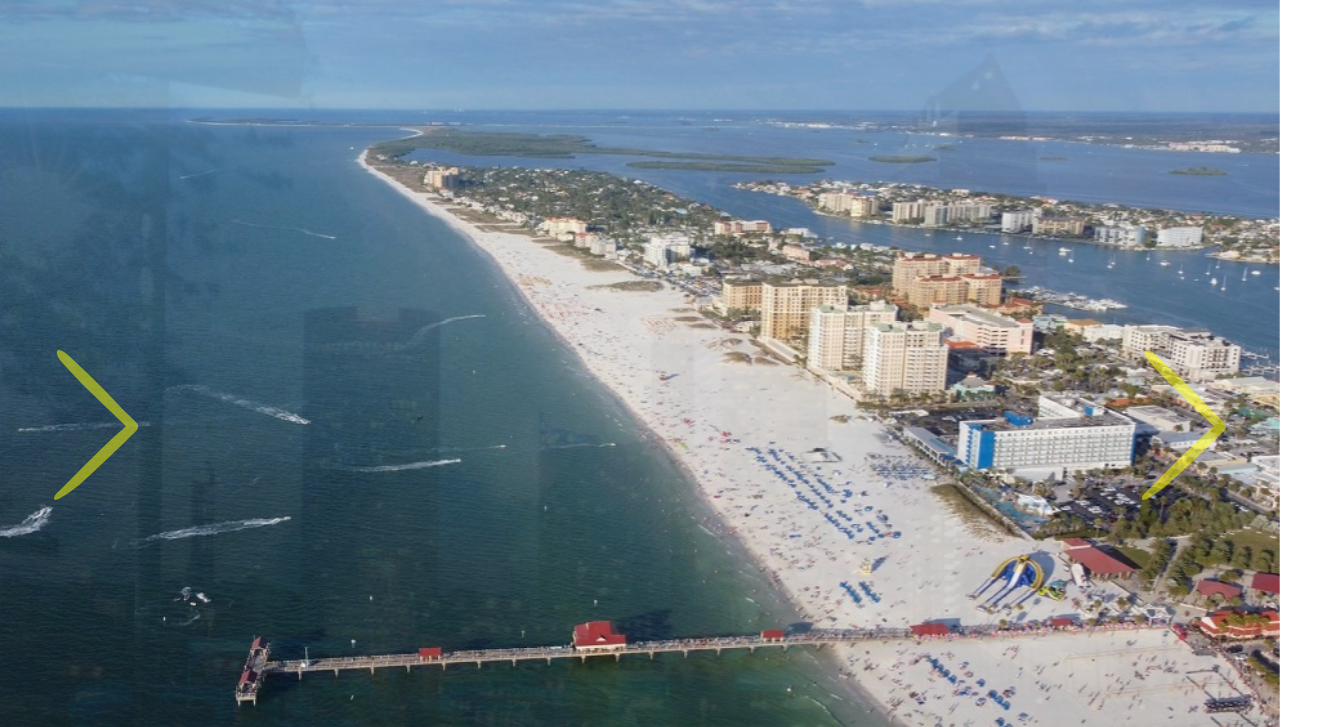
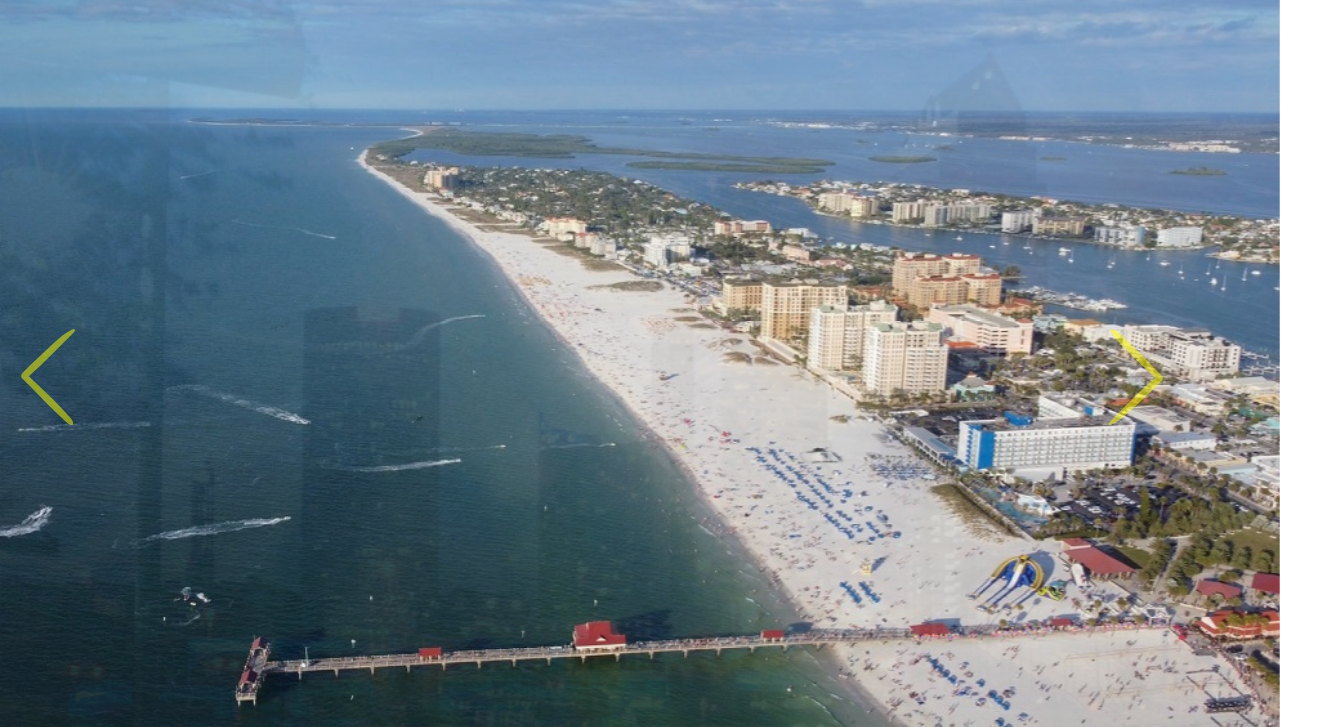
Before and after one commit to daveyedgar/daveyedgar-Traveler_Info_Example, a plain HTML site: page index.html in a window 1280 px wide. Shown: the part 73-800 px from the top of the page, 1334 px wide, since content can reach past the window. Drawn offline with nearby package versions, Linux system fonts and the light colour scheme.

Commit message:
progress

```diff
--- a/index.html
+++ b/index.html
@@ -146,12 +146,26 @@ BANNER CAROUSEL
   </div>
   <a href="#carouselCaptions" role="button" data-bs-slide="prev" class="carousel-control-prev">
     <!-- <span class="carousel-control-prev-icon" aria-hidden="true"></span> -->
-    <span><svg><use href="#carousel-control-left"></use></svg></span>
+    <div class="svg-container">
+      <span><svg id="carousel-control-left" class="slide-control-left" version="1.1" viewBox="0 0 483.001 483.001" preserveAspectRatio="xMinYMin meet">
+        <path d="M122.394,479.146c29.3-14.7,59.1-38.2,87.1-64.4c54.3-51,109.2-101.2,161.7-154.5l0.2-0.2c7.3-7.4,7.2-19.3-0.2-26.6
+              c-12.8-12.6-25.8-25.2-39-37.5c-7.9-8.4-15.7-16.8-23.6-25.1c-50.4-52.7-101.6-104.6-155.8-153c-15.4-13.8-30.8-22.6-36.1-15.1
+              c-4.9,6.8,1.2,21.5,15.5,37.2c25.7,28.1,51.4,56.6,78.6,83.4c41.9,41.4,84.9,81.7,127.4,122.4c-79.4,67-150,145.5-225.4,217.8
+              c-3.6,3.4-6.6,11.4-6.6,14.9C106.194,485.146,113.594,483.646,122.394,479.146z"/>
+      </svg></span>
+    </div>
     <!-- <span class="visually-hidden">Previous</span> -->
   </a>
   <a href="#carouselCaptions" role="button" data-bs-slide="prev" class="carousel-control-next">
     <!-- <span class="carousel-control-next-icon" aria-hidden="true"></span> -->
-    <span><svg><use href="#carousel-control-right"></use></svg></span>
+    <div class="svg-container">
+      <span><svg id="carousel-control-right" class="slide-control-right" version="1.1" viewBox="0 0 483.001 483.001" preserveAspectRatio="xMinYMin meet">
+        <path d="M122.394,479.146c29.3-14.7,59.1-38.2,87.1-64.4c54.3-51,109.2-101.2,161.7-154.5l0.2-0.2c7.3-7.4,7.2-19.3-0.2-26.6
+              c-12.8-12.6-25.8-25.2-39-37.5c-7.9-8.4-15.7-16.8-23.6-25.1c-50.4-52.7-101.6-104.6-155.8-153c-15.4-13.8-30.8-22.6-36.1-15.1
+              c-4.9,6.8,1.2,21.5,15.5,37.2c25.7,28.1,51.4,56.6,78.6,83.4c41.9,41.4,84.9,81.7,127.4,122.4c-79.4,67-150,145.5-225.4,217.8
+              c-3.6,3.4-6.6,11.4-6.6,14.9C106.194,485.146,113.594,483.646,122.394,479.146z"/>
+      </svg></span>
+    </div>
     <!-- <span class="visually-hidden">Next</span> -->
   </a>
 </div>
@@ -191,35 +205,6 @@ MIDDLE CARDS
 <!-- end middle cards  -->
 
 
-
-<!-- \\\\\\\\\\\\\\\\\\\\\\\\\\\\\\\\\\\\\\\\\\\\\\\\\
-
-
-SVG FILES
-
-
-//////////////////////////////////////////////////////-->
-
-<!-- carousel icon right -->
-<svg id="carousel-control-right" class="slide-control" version="1.1" id="Capa_1" xmlns="http://www.w3.org/2000/svg" xmlns:xlink="http://www.w3.org/1999/xlink" x="0px" y="0px"
-  viewBox="0 0 483.001 483.001" xml:space="preserve">
-  <g><g><path d="M122.394,479.146c29.3-14.7,59.1-38.2,87.1-64.4c54.3-51,109.2-101.2,161.7-154.5l0.2-0.2c7.3-7.4,7.2-19.3-0.2-26.6
-        c-12.8-12.6-25.8-25.2-39-37.5c-7.9-8.4-15.7-16.8-23.6-25.1c-50.4-52.7-101.6-104.6-155.8-153c-15.4-13.8-30.8-22.6-36.1-15.1
-        c-4.9,6.8,1.2,21.5,15.5,37.2c25.7,28.1,51.4,56.6,78.6,83.4c41.9,41.4,84.9,81.7,127.4,122.4c-79.4,67-150,145.5-225.4,217.8
-        c-3.6,3.4-6.6,11.4-6.6,14.9C106.194,485.146,113.594,483.646,122.394,479.146z"/>
-</g></g></svg>
-
-
-<!-- carousel icon left -->
-<svg id="carousel-control-left" class="slide-control--left" version="1.1" id="Capa_1" xmlns="http://www.w3.org/2000/svg" xmlns:xlink="http://www.w3.org/1999/xlink" x="0px" y="0px"
-  viewBox="0 0 483.001 483.001" xml:space="preserve">
-  <g><g><path d="M122.394,479.146c29.3-14.7,59.1-38.2,87.1-64.4c54.3-51,109.2-101.2,161.7-154.5l0.2-0.2c7.3-7.4,7.2-19.3-0.2-26.6
-        c-12.8-12.6-25.8-25.2-39-37.5c-7.9-8.4-15.7-16.8-23.6-25.1c-50.4-52.7-101.6-104.6-155.8-153c-15.4-13.8-30.8-22.6-36.1-15.1
-        c-4.9,6.8,1.2,21.5,15.5,37.2c25.7,28.1,51.4,56.6,78.6,83.4c41.9,41.4,84.9,81.7,127.4,122.4c-79.4,67-150,145.5-225.4,217.8
-        c-3.6,3.4-6.6,11.4-6.6,14.9C106.194,485.146,113.594,483.646,122.394,479.146z"/>
-</g></g></svg>
-
-<!-- end svg files  -->
 <!-- \\\\\\\\\\\\\\\\\\\\\\\\\\\\\\\\\\\\\\\\\\\\\\\\\
 
 
--- a/scss/main.scss
+++ b/scss/main.scss
@@ -1,10 +1,30 @@
-.slide-control{
+.svg-container {
+	display: inline-block;
+	position: relative;
+	width: 100%;
+	padding-bottom: 100%;
+	vertical-align: middle;
+	overflow: hidden;
+}
+
+.slide-control-left, .slide-control-right{
+	display: inline-block;
+	position: absolute;
+	top: 0;
+	left: 0;
   fill: yellow;
-  enable-background: new 0 0 483.001 483.001;
-  font-size: 2rem;
+  // font-size: 2rem;
+	width: 50%;
+	height: 50%;
 
-  &--left{
+}
+
+.slide-control-left{
   transform: rotate(180deg);
-  fill: yellow;
-  }
 }
+
+.carousel-item{
+	min-height: 100vh;
+  /* mobile viewport bug fix */
+  min-height: -webkit-fill-available;
+}
```
Also changed, not shown: assets/css/main.css, 1 other file.
